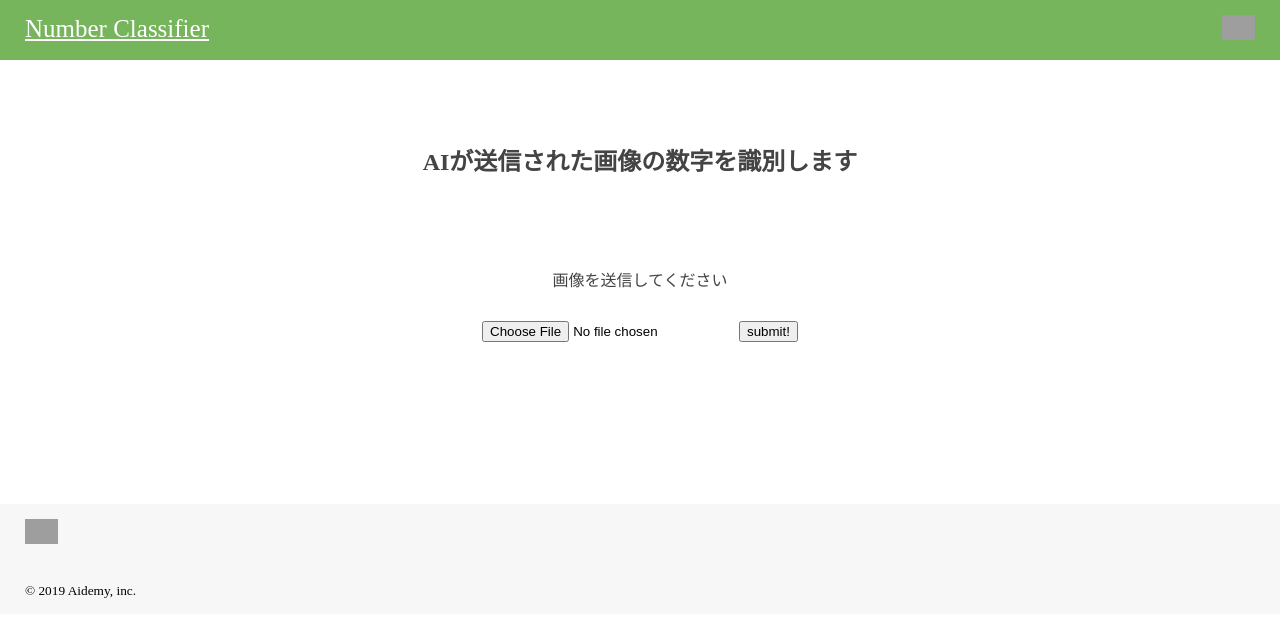
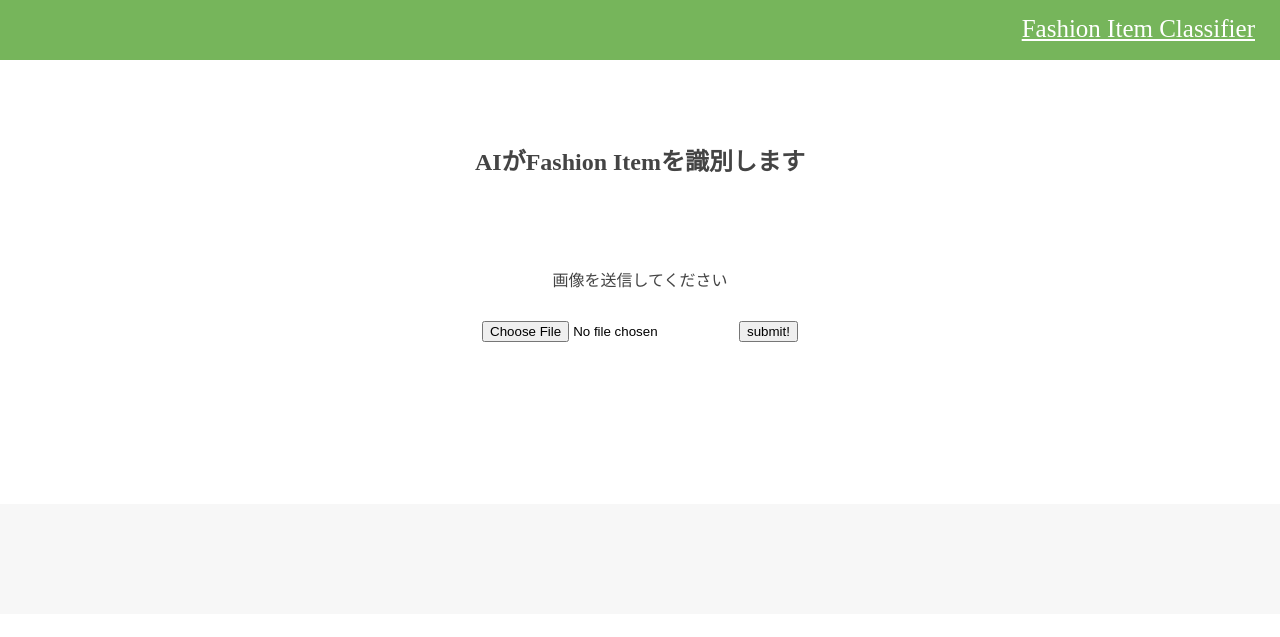
Before and after one commit to sho0407/flask-mnist-app, a Flask app: page / in a window 1280 px wide. Shown: the top 637 px of the page. Run offline with Flask 2, Linux system fonts and the light colour scheme; grey boxes are pictures that could not be loaded.

Commit message:
first commit

```diff
--- a/main.py
+++ b/main.py
@@ -7,7 +7,7 @@ from tensorflow.keras.preprocessing import image
 import numpy as np
 
 
-classes = ["0","1","2","3","4","5","6","7","8","9"]
+classes = ["T-shirt/top","Trouser","Pullover","Dress","Coat","Sandal","Shirt","Sneaker","Bag","Ankle boot"]
 image_size = 28
 
 UPLOAD_FOLDER = "uploads"
--- a/templates/index.html
+++ b/templates/index.html
@@ -9,12 +9,11 @@
 </head>
 <body>
     <header>
-        <img class="header_img" src="https://aidemyexstorage.blob.core.windows.net/aidemycontents/1621500180546399.png" alt="Aidemy">
-        <a class="header-logo" href="#">Number Classifier</a>
+        <a class="header-logo" href="#">Fashion Item Classifier</a>
     </header>
 
     <div class="main">
-        <h2> AIが送信された画像の数字を識別します</h2>
+        <h2> AIがFashion Itemを識別します</h2>
         <p>画像を送信してください</p>
         <form method="POST" enctype="multipart/form-data">
             <input class="file_choose" type="file" name="file">
@@ -24,8 +23,6 @@
     </div>
 
     <footer>
-        <img class="footer_img" src="https://aidemyexstorage.blob.core.windows.net/aidemycontents/1621500180546399.png" alt="Aidemy">
-        <small>&copy; 2019 Aidemy, inc.</small>
     </footer>
 </body>
 </html>
```
Also changed, not shown: uploads/2022-12-10_212544.png (added), uploads/shopping.png (added).
